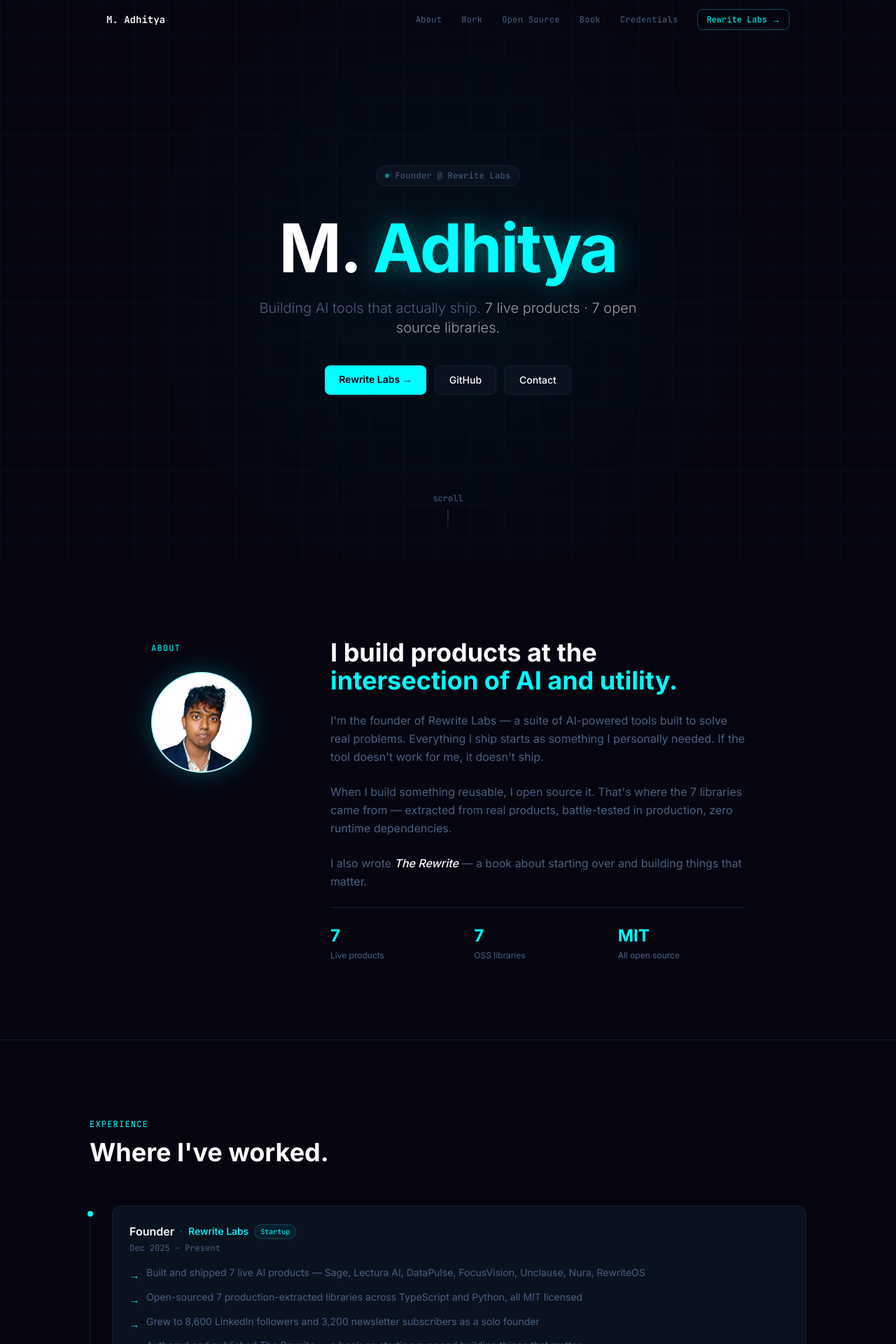
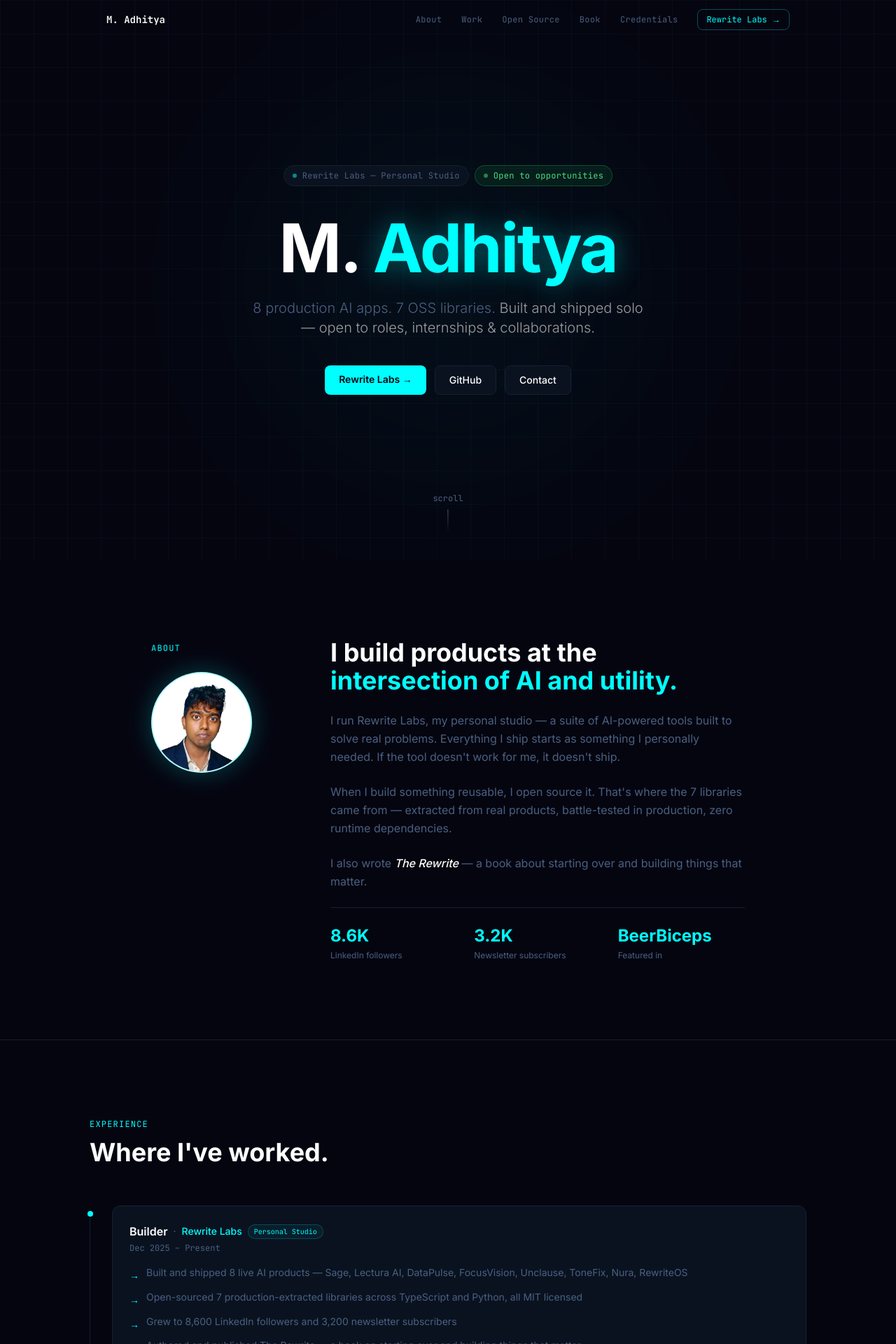
Before and after one commit to iamadhitya1/portfolio, a Next.js app: page / in a window 1280 px wide. Shown: the top 1920 px of the page at 70% size. Built offline with nearby package versions, Linux system fonts and the light colour scheme.

Commit message:
rebrand: personal studio, remove founder title

```diff
--- a/app/layout.tsx
+++ b/app/layout.tsx
@@ -15,18 +15,31 @@ const jetbrainsMono = JetBrains_Mono({
 });
 
 export const metadata: Metadata = {
-  title: "M. Adhitya — Builder & Founder",
+  title: "M. Adhitya — AI Builder & Engineer",
   description:
-    "Founder of Rewrite Labs. Building AI tools and open source libraries.",
+    "M. Adhitya builds AI-powered web apps and open source libraries (React + Python). Runs Rewrite Labs, a personal studio. 8 live tools, 7 OSS libraries.",
+  keywords: [
+    "M Adhitya", "Adhitya", "Rewrite Labs", "AI builder India",
+    "indie developer India", "React developer India",
+    "open source AI libraries", "groq-chain", "fraud-shield", "react-premium-gate",
+    "llm-router", "react-macro-rings", "react-toast-native", "react-offline-first",
+  ],
+  authors: [{ name: "M. Adhitya", url: "https://iamadhitya.vercel.app" }],
+  robots: { index: true, follow: true },
   openGraph: {
-    title: "M. Adhitya — Builder & Founder",
-    description: "Founder of Rewrite Labs. Building AI tools and open source libraries.",
+    title: "M. Adhitya — AI Builder & Engineer",
+    description: "M. Adhitya builds AI-powered web apps and open source libraries. Runs Rewrite Labs personal studio. 8 live AI tools, 7 open source libraries.",
     url: "https://iamadhitya.vercel.app",
     siteName: "M. Adhitya",
+    type: "profile",
+    images: [{ url: "https://iamadhitya.vercel.app/photo.jpg", width: 800, height: 800, alt: "M. Adhitya" }],
   },
   twitter: {
     card: "summary_large_image",
     creator: "@rewritelabshq",
+    title: "M. Adhitya — AI Builder & Engineer",
+    description: "AI builder running Rewrite Labs personal studio. 8 live AI tools, 7 open source libraries. Bootstrapped, solo.",
+    images: ["https://iamadhitya.vercel.app/photo.jpg"],
   },
 };
 
@@ -39,34 +52,44 @@ export default function RootLayout({
     "@context": "https://schema.org",
     "@type": "Person",
     "name": "M. Adhitya",
+    "alternateName": ["Adhitya", "M Adhitya", "iamadhitya1"],
     "url": "https://iamadhitya.vercel.app",
-    "jobTitle": "Founder",
-    "description": "Final-year B.Tech student at IITRAM Ahmedabad and Founder of Rewrite Labs — building AI-powered products and open source libraries.",
+    "jobTitle": "AI Builder & Engineer",
+    "description": "M. Adhitya runs Rewrite Labs, a personal AI tools studio based in India. He has built 8 live AI web applications and 7 open source libraries for developers. Known for building silently and shipping publicly — solo, no VC.",
+    "image": "https://iamadhitya.vercel.app/photo.jpg",
     "worksFor": {
       "@type": "Organization",
       "name": "Rewrite Labs",
-      "url": "https://rewritelabs.vercel.app"
+      "url": "https://rewritelabs.vercel.app",
+      "description": "Personal AI tools studio — 8 free AI tools for engineers and builders"
     },
-    "alumniOf": {
-      "@type": "CollegeOrUniversity",
-      "name": "Institute of Infrastructure Technology Research and Management",
-      "alternateName": "IITRAM",
-      "address": {
-        "@type": "PostalAddress",
-        "addressLocality": "Ahmedabad",
-        "addressCountry": "IN"
-      }
+    "address": {
+      "@type": "PostalAddress",
+      "addressLocality": "Ahmedabad",
+      "addressCountry": "IN"
     },
     "sameAs": [
       "https://github.com/iamadhitya1",
-      "https://www.linkedin.com/in/loveadhitya/"
+      "https://www.linkedin.com/in/loveadhitya/",
+      "https://twitter.com/rewritelabshq",
+      "https://dev.to/iamadhitya",
+      "https://medium.com/@m_adhitya_",
+      "https://pypi.org/user/iamadhitya1/",
+      "https://www.npmjs.com/~iamadhitya1"
     ],
     "knowsAbout": [
       "Artificial Intelligence", "Machine Learning", "React", "Next.js",
       "Python", "Open Source Software", "Product Development",
       "Large Language Models", "Groq API", "Razorpay Integration",
-      "TypeScript", "Supabase", "Vercel"
-    ]
+      "TypeScript", "Supabase", "Vercel", "Fraud Detection",
+      "LLM Routing", "Indie Hacking", "Bootstrapped Development",
+      "AI Tools for Engineers", "React Component Libraries", "PyPI Packages"
+    ],
+    "hasOccupation": {
+      "@type": "Occupation",
+      "name": "Software Engineer & Builder",
+      "occupationLocation": { "@type": "Country", "name": "India" }
+    }
   };
 
   return (
--- a/components/About.tsx
+++ b/components/About.tsx
@@ -38,7 +38,7 @@ export default function About() {
           </FadeIn>
           <FadeIn delay={200}>
             <p className="text-muted leading-relaxed text-base">
-              I&apos;m the founder of Rewrite Labs — a suite of AI-powered tools
+              I run Rewrite Labs, my personal studio — a suite of AI-powered tools
               built to solve real problems. Everything I ship starts as something
               I personally needed. If the tool doesn&apos;t work for me, it
               doesn&apos;t ship.
@@ -62,9 +62,9 @@ export default function About() {
           <FadeIn delay={350}>
             <div className="grid grid-cols-3 gap-6 pt-6 border-t border-border">
               {[
-                { value: '7',   label: 'Live products' },
-                { value: '7',   label: 'OSS libraries' },
-                { value: 'MIT', label: 'All open source' },
+                { value: '8.6K',        label: 'LinkedIn followers' },
+                { value: '3.2K',        label: 'Newsletter subscribers' },
+                { value: 'BeerBiceps',  label: 'Featured in' },
               ].map(({ value, label }) => (
                 <div key={label}>
                   <div className="text-2xl font-bold text-cyan">{value}</div>
--- a/components/Experience.tsx
+++ b/components/Experience.tsx
@@ -2,15 +2,15 @@ import { FadeIn } from '@/components/FadeIn';
 
 const experiences = [
   {
-    role: 'Founder',
+    role: 'Builder',
     company: 'Rewrite Labs',
     period: 'Dec 2025 – Present',
-    type: 'Startup',
+    type: 'Personal Studio',
     typeColor: 'text-cyan border-cyan/20 bg-cyan/5',
     bullets: [
-      'Built and shipped 7 live AI products — Sage, Lectura AI, DataPulse, FocusVision, Unclause, Nura, RewriteOS',
+      'Built and shipped 8 live AI products — Sage, Lectura AI, DataPulse, FocusVision, Unclause, ToneFix, Nura, RewriteOS',
       'Open-sourced 7 production-extracted libraries across TypeScript and Python, all MIT licensed',
-      'Grew to 8,600 LinkedIn followers and 3,200 newsletter subscribers as a solo founder',
+      'Grew to 8,600 LinkedIn followers and 3,200 newsletter subscribers',
       'Authored and published The Rewrite — a book on starting over and building things that matter',
     ],
     tech: ['React', 'Next.js', 'Python', 'Groq', 'Supabase', 'Vercel'],
@@ -22,8 +22,8 @@ const experiences = [
     type: 'Internship',
     typeColor: 'text-purple-400 border-purple-400/20 bg-purple-400/5',
     bullets: [
-      'Built a customer segmentation pipeline using K-Means clustering — identified 5 distinct buyer personas from a 200-customer retail dataset using Elbow Method and K-Means++ initialisation',
-      'Implemented A* pathfinding from scratch on a 10×10 grid with Manhattan distance heuristic, min-heap priority queue, and Matplotlib visualisation',
+      'Applied K-Means clustering to segment customers into distinct buyer personas — supported data-driven marketing decisions using scikit-learn and pandas',
+      'Implemented A* pathfinding in Python with priority queue optimization and Matplotlib visualisation as part of applied AI algorithm exploration',
     ],
     tech: ['Python', 'scikit-learn', 'pandas', 'matplotlib', 'seaborn'],
   },
--- a/components/Footer.tsx
+++ b/components/Footer.tsx
@@ -4,7 +4,7 @@ export default function Footer() {
       <div className="max-w-5xl mx-auto flex flex-col sm:flex-row items-center justify-between gap-6">
         <div className="text-center sm:text-left">
           <div className="text-sm font-semibold text-white">M. Adhitya</div>
-          <div className="text-xs text-muted mt-1">Founder @ Rewrite Labs</div>
+          <div className="text-xs text-muted mt-1">Rewrite Labs — Personal Studio</div>
         </div>
 
         <div className="flex flex-wrap items-center justify-center gap-6">
@@ -27,7 +27,7 @@ export default function Footer() {
           ))}
         </div>
 
-        <div className="text-xs text-muted/50 font-mono">© 2025 M. Adhitya</div>
+        <div className="text-xs text-muted/50 font-mono">© 2026 M. Adhitya</div>
       </div>
     </footer>
   );
--- a/components/Hero.tsx
+++ b/components/Hero.tsx
@@ -7,10 +7,16 @@ export default function Hero() {
       </div>
 
       <div className="relative z-10 max-w-3xl mx-auto">
-        {/* Status badge */}
-        <div className="inline-flex items-center gap-2 px-3 py-1.5 rounded-full border border-border bg-surface text-xs text-muted font-mono mb-10 tracking-wide">
-          <span className="w-1.5 h-1.5 rounded-full bg-cyan animate-pulse" />
-          Founder @ Rewrite Labs
+        {/* Status badges */}
+        <div className="flex flex-wrap items-center justify-center gap-2 mb-10">
+          <div className="inline-flex items-center gap-2 px-3 py-1.5 rounded-full border border-border bg-surface text-xs text-muted font-mono tracking-wide">
+            <span className="w-1.5 h-1.5 rounded-full bg-cyan animate-pulse" />
+            Rewrite Labs — Personal Studio
+          </div>
+          <div className="inline-flex items-center gap-2 px-3 py-1.5 rounded-full border border-green-500/30 bg-green-500/10 text-xs text-green-400 font-mono tracking-wide">
+            <span className="w-1.5 h-1.5 rounded-full bg-green-400 animate-pulse" />
+            Open to opportunities
+          </div>
         </div>
 
         {/* Name */}
@@ -21,9 +27,9 @@ export default function Hero() {
 
         {/* Tagline */}
         <p className="text-lg sm:text-xl text-muted max-w-xl mx-auto mb-10 leading-relaxed font-light">
-          Building AI tools that actually ship.{" "}
+          8 production AI apps. 7 OSS libraries.{" "}
           <span className="text-white/60">
-            7 live products · 7 open source libraries.
+            Built and shipped solo — open to roles, internships &amp; collaborations.
           </span>
         </p>
 
--- a/components/RewriteLabs.tsx
+++ b/components/RewriteLabs.tsx
@@ -1,3 +1,5 @@
+import { FadeIn } from '@/components/FadeIn';
+
 const apps = [
   {
     name: "Sage",
@@ -19,9 +21,9 @@ const apps = [
   },
   {
     name: "FocusVision",
-    desc: "AI productivity tool that tracks focus sessions and surfaces patterns in your work.",
+    desc: "Webcam-based focus tracker using computer vision — detects distractions in real time.",
     url: "https://focusvision-rwl.vercel.app",
-    tag: "Productivity",
+    tag: "Computer Vision",
   },
   {
     name: "Unclause",
@@ -30,8 +32,14 @@ const apps = [
     tag: "Legal AI",
   },
   {
+    name: "ToneFix",
+    desc: "AI tone analyzer that detects and rewrites passive-aggressive, rude, or unclear messages.",
+    url: "https://tonefix-rwl.vercel.app",
+    tag: "Writing AI",
+  },
+  {
     name: "Nura",
-    desc: "AI companion for emotional support, journaling, and daily mental wellness check-ins.",
+    desc: "AI companion with persistent memory across conversations — friend, mentor, or study buddy.",
     url: "https://meetnura.vercel.app",
     tag: "Mental Health",
   },
@@ -51,12 +59,12 @@ export default function RewriteLabs() {
         <div className="flex flex-col md:flex-row md:items-end justify-between gap-6 mb-14">
           <div>
             <span className="text-xs font-mono text-cyan tracking-widest uppercase block mb-3">
-              Startup
+              Personal Studio
             </span>
             <h2 className="text-3xl sm:text-4xl font-bold">Rewrite Labs</h2>
             <p className="text-muted mt-3 max-w-lg text-sm leading-relaxed">
-              A suite of 7 AI-powered products built independently. Each app
-              solves a specific problem — built, shipped, and live.
+              8 production apps covering LLM integration, computer vision, RAG, data
+              analytics, and AI-assisted communication — built and shipped solo.
             </p>
           </div>
           <a
@@ -71,13 +79,13 @@ export default function RewriteLabs() {
 
         {/* Apps grid */}
         <div className="grid grid-cols-1 sm:grid-cols-2 lg:grid-cols-3 gap-4">
-          {apps.map((app) => (
+          {apps.map((app, i) => (
+            <FadeIn key={app.name} delay={Math.min(i * 60, 300)}>
               <a
-              key={app.name}
                 href={app.url}
                 target="_blank"
                 rel="noopener noreferrer"
-              className="group block p-5 rounded-xl border border-border bg-bg card-hover"
+                className="group block p-5 rounded-xl border border-border bg-bg card-hover h-full"
               >
                 <div className="flex items-start justify-between mb-3">
                   <span className="text-base font-semibold group-hover:text-cyan transition-colors">
@@ -89,6 +97,7 @@ export default function RewriteLabs() {
                 </div>
                 <p className="text-muted text-xs leading-relaxed">{app.desc}</p>
               </a>
+            </FadeIn>
           ))}
         </div>
       </div>
```
Lines whose indentation alone changed are shown as unchanged.
